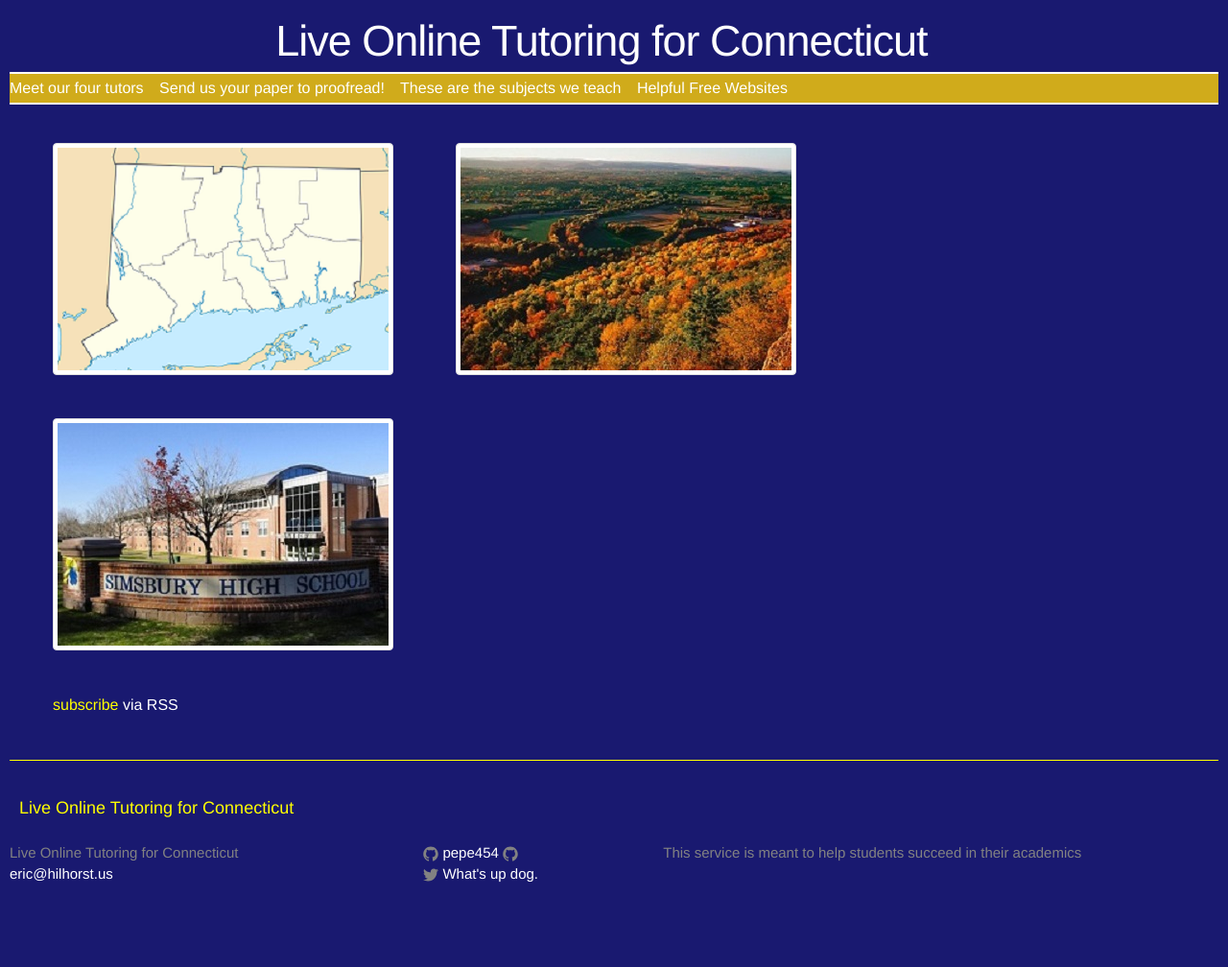
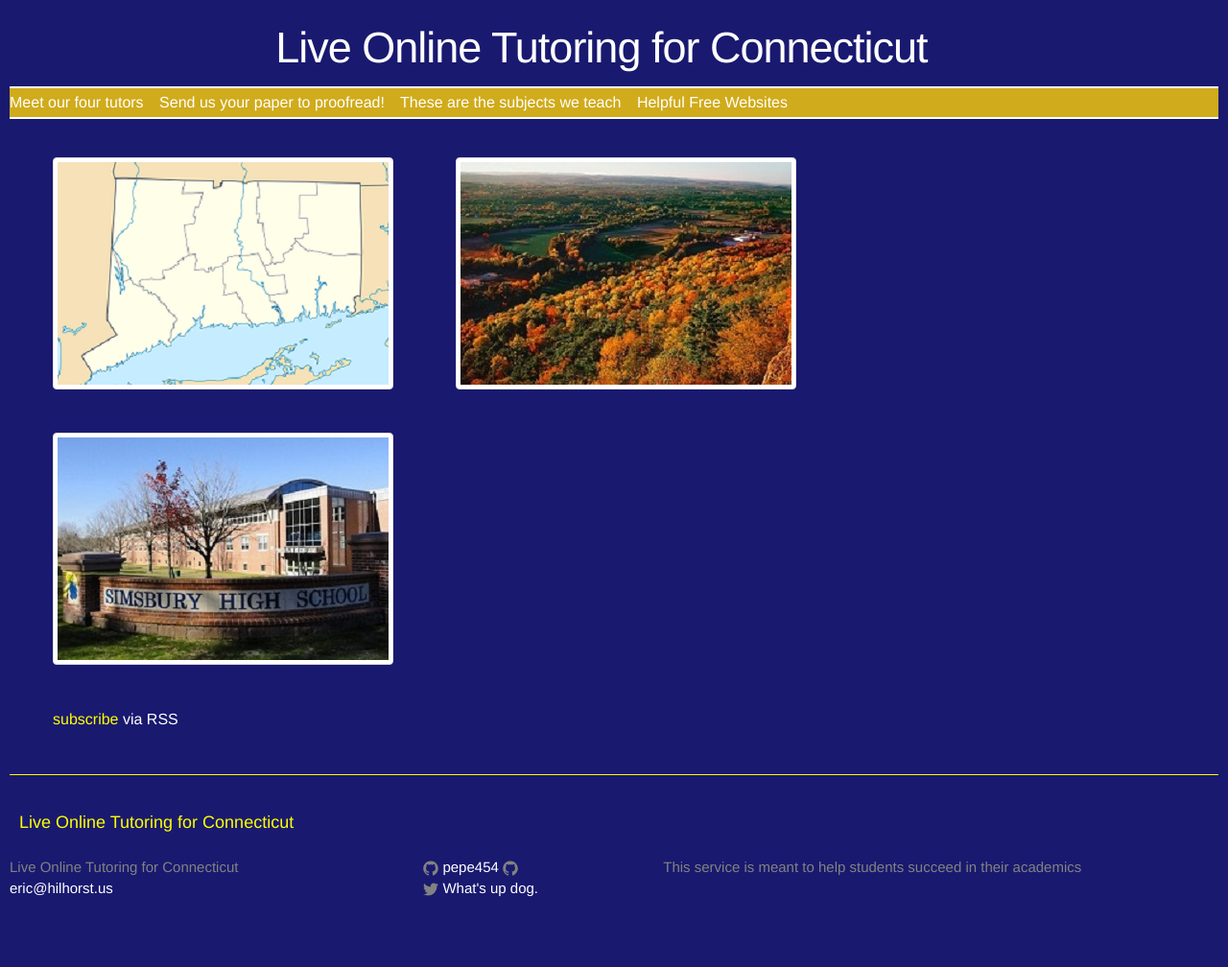
Before and after one commit to pepe454/pepe454.github.io, a Jekyll site: the page built from index.html, in a window 1280 px wide. Shown: the whole page at 96% size. Built offline with Jekyll 4.4.1, drawn with Linux system fonts in a browser that asks for light colours.

Commit message:
Update _layout.scss

```diff
--- a/_sass/_layout.scss
+++ b/_sass/_layout.scss
@@ -11,7 +11,7 @@
 .site-title {
     font-size: 45px;
     font-weight: 275;
-    line-height: 65px;
+    line-height: 80px;
     letter-spacing: -1px;
     color: white;
     margin-left: 22%;
```
